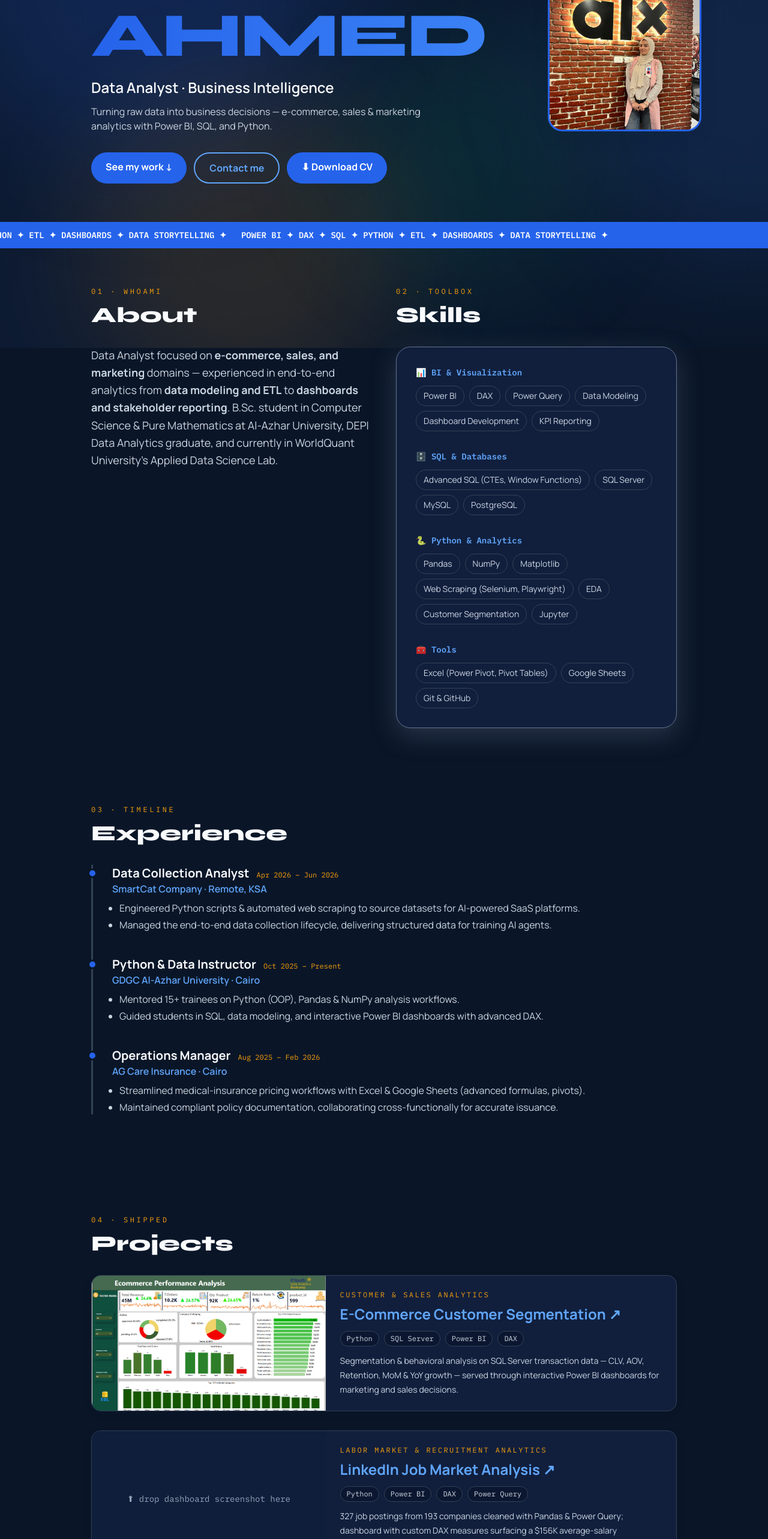
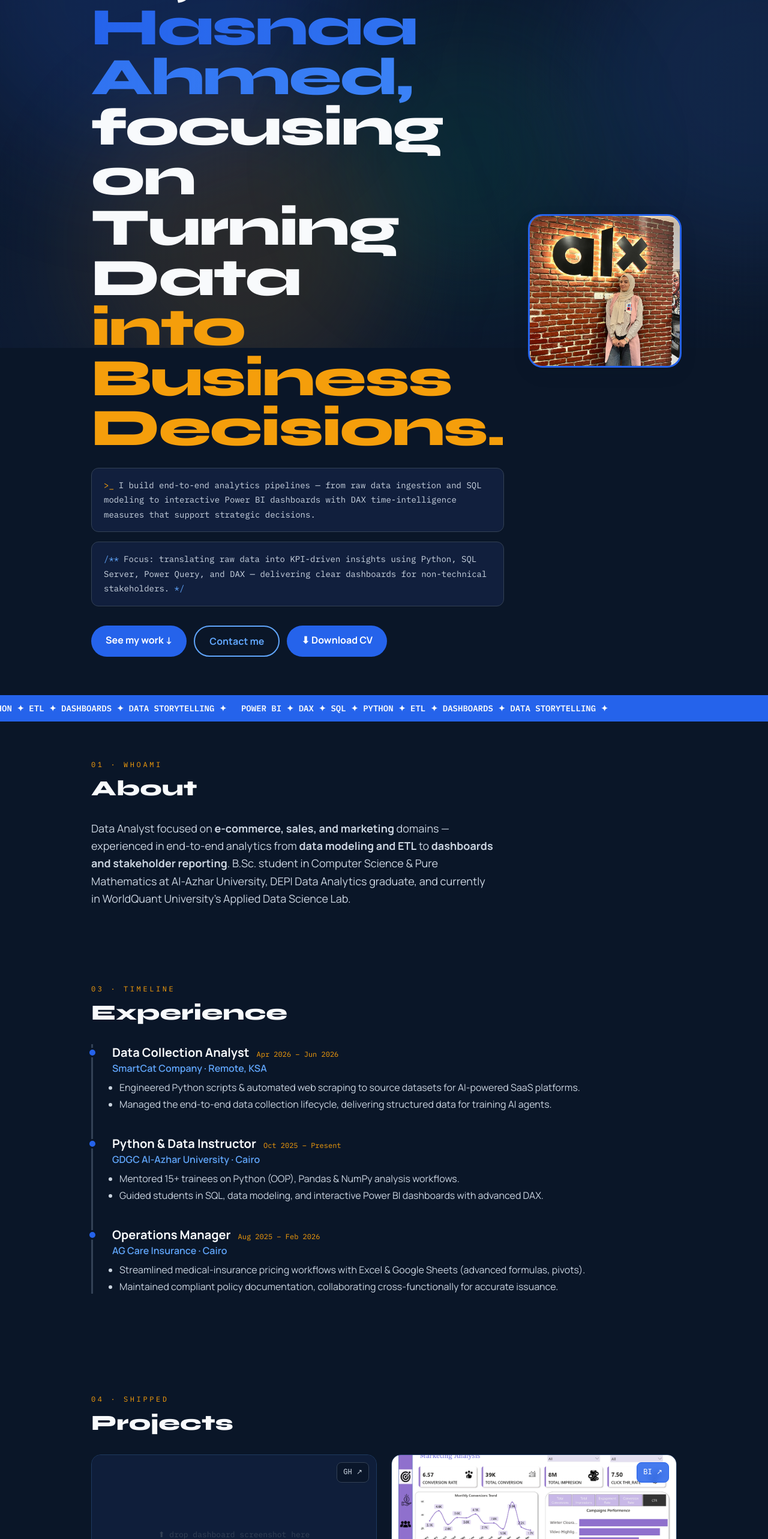
Before and after one commit to evehasnaa/hasnaa_portfolio, a React (Vite) app: page / in a window 1280 px wide. Shown: the part 220-2786 px from the top of the page at 60% size. Built offline with nearby package versions, Linux system fonts and the light colour scheme.

Commit message:
Redesign Hero text + project cards grid, remove Skills section

```diff
--- a/src/App.jsx
+++ b/src/App.jsx
@@ -205,23 +205,55 @@ function ContactCard({ icon, label, value, action, href }) {
 /* ───────────────────────── Project card (horizontal) ───────────────────────── */
 function ProjectCard({ p }) {
   return (
-    <a href={p.link} target="_blank" rel="noreferrer"
-      className="proj-card flex flex-col md:flex-row rounded-2xl overflow-hidden"
-      style={{ background: "#111F3D", border: "1.5px solid #334155" }}>
-      {/* 🖼️ image panel — left 40% */}
-      <div className="proj-img relative h-52 md:h-auto md:w-[40%] shrink-0 overflow-hidden flex items-center justify-center font-mono text-sm"
-        style={{ background: "#0F1E3A", color: "#94A3B8" }}>
-        {p.img
-          ? <img src={p.img} alt={p.title} className="absolute inset-0 w-full h-full object-cover" />
-          : <>⬆ drop dashboard screenshot here</>}
+    <div
+      className="proj-card rounded-2xl overflow-hidden flex flex-col"
+      style={{ background: "#111F3D", border: "1.5px solid #1E3A5F" }}
+    >
+      <div
+        className="proj-img relative w-full overflow-hidden flex items-center justify-center font-mono text-sm"
+        style={{ aspectRatio: "16/9", background: "#0F1E3A", color: "#94A3B8" }}
+      >
+        {p.img ? (
+          <img
+            src={p.img}
+            alt={p.title}
+            className="absolute inset-0 w-full h-full object-cover"
+          />
+        ) : (
+          <span style={{ color: "#334155", fontSize: "13px" }}>
+            ⬆ drop dashboard screenshot here
+          </span>
+        )}
+        <div className="absolute top-3 right-3 flex gap-2" style={{ zIndex: 3 }}>
+          {p.githubLink && (
+            <a href={p.githubLink} target="_blank" rel="noreferrer"
+              onClick={(e) => e.stopPropagation()} title="GitHub"
+              style={{ background: "rgba(10,22,40,0.85)", border: "1px solid #334155",
+                borderRadius: "8px", padding: "6px 10px", color: "#CBD5E1",
+                fontSize: "12px", textDecoration: "none", backdropFilter: "blur(4px)",
+                fontFamily: "monospace" }}>
+              GH ↗
+            </a>
+          )}
+          {p.powerbiLink && (
+            <a href={p.powerbiLink} target="_blank" rel="noreferrer"
+              onClick={(e) => e.stopPropagation()} title="Power BI Report"
+              style={{ background: "rgba(37,99,235,0.85)", border: "1px solid #2563EB",
+                borderRadius: "8px", padding: "6px 10px", color: "#FFFFFF",
+                fontSize: "12px", textDecoration: "none", backdropFilter: "blur(4px)",
+                fontFamily: "monospace" }}>
+              BI ↗
+            </a>
+          )}
+        </div>
       </div>
-      {/* content — right 60% */}
-      <div className="p-6 md:w-[60%]">
-        <div className="font-mono text-xs uppercase tracking-[0.2em] mb-2" style={{ color: "#F59E0B" }}>{p.tag}</div>
-        <h3 className="text-xl md:text-2xl" style={{ color: "#60A5FA", fontWeight: 700 }}>
-          {p.title} <span className="proj-arrow">↗</span>
+      <div className="p-5 flex flex-col flex-1">
+        <div className="font-mono text-xs uppercase tracking-[0.2em] mb-2"
+          style={{ color: "#F59E0B" }}>{p.tag}</div>
+        <h3 className="text-lg font-bold mb-3" style={{ color: "#60A5FA", lineHeight: 1.3 }}>
+          {p.title} <span className="proj-arrow" style={{ color: "#F59E0B" }}>↗</span>
         </h3>
-        <div className="flex flex-wrap gap-2 mt-3 mb-3">
+        <div className="flex flex-wrap gap-2 mb-3">
           {p.tools.split("·").map((t) => (
             <span key={t} className="font-mono text-xs px-2.5 py-1 rounded-full"
               style={{ background: "#0B1730", border: "1px solid #334155", color: "#CBD5E1" }}>
@@ -229,9 +261,11 @@ function ProjectCard({ p }) {
             </span>
           ))}
         </div>
-        <p className="text-sm" style={{ color: "#CBD5E1", lineHeight: 1.7 }}>{p.desc}</p>
+        <p className="text-sm mt-auto" style={{ color: "#94A3B8", lineHeight: 1.7 }}>
+          {p.desc}
+        </p>
       </div>
-    </a>
+    </div>
   );
 }
 
@@ -263,21 +297,46 @@ const EXPERIENCE = [
 ];
 
 const PROJECTS = [
-  { title: "E-Commerce Customer Segmentation", tag: "Customer & Sales Analytics",
-    tools: "Python · SQL Server · Power BI · DAX", link: "https://github.com/evehasnaa/bootcamp-data-analysis/blob/main/image%20dashboard/Screenshot%20(236).png",
-    img: ecommerceImg,
-    desc: "Segmentation & behavioral analysis on SQL Server transaction data — CLV, AOV, Retention, MoM & YoY growth — served through interactive Power BI dashboards for marketing and sales decisions." },
-  { title: "LinkedIn Job Market Analysis", tag: "Labor Market & Recruitment Analytics",
-    tools: "Python · Power BI · DAX · Power Query", link: "https://github.com/evehasnaa/LINKEDIN-JOP-DATA-ANALYSIS-PROJECT-",
-    desc: "327 job postings from 193 companies cleaned with Pandas & Power Query; dashboard with custom DAX measures surfacing a $156K average-salary benchmark, top hiring regions, and 5 job families." },
-  { title: "Multi-Platform Marketing Analytics", tag: "Marketing Performance Analytics",
+  {
+    title: "Healthcare Analytics — End to End",
+    tag: "Analytics Engineering · Medallion",
+    tools: "Python · SQL Server · Power BI · TMDL",
+    link: "https://github.com/evehasnaa/healthcare-analysis-end-to-end-project-",
+    githubLink: "https://github.com/evehasnaa/healthcare-analysis-end-to-end-project-",
+    powerbiLink: null,
+    img: null,
+    desc: "1M synthetic encounters generated, loaded through Staging → Bronze → Silver → Gold on SQL Server, and served via a Power BI semantic model — a full analytics-engineering pipeline.",
+  },
+  {
+    title: "Multi-Platform Marketing Analytics",
+    tag: "Marketing Performance Analytics",
     tools: "Power BI · DAX · Power Query",
     link: "https://app.powerbi.com/view?r=eyJrIjoiMTAxYzZkZTgtYzEzNS00ZTVlLTlhNTMtYmU2NjhlYmU3MTUwIiwidCI6IjJiYjZlNWJjLWMxMDktNDdmYi05NDMzLWMxYzZmNGZhMzNmZiIsImMiOjl9",
+    githubLink: null,
+    powerbiLink: "https://app.powerbi.com/view?r=eyJrIjoiMTAxYzZkZTgtYzEzNS00ZTVlLTlhNTMtYmU2NjhlYmU3MTUwIiwidCI6IjJiYjZlNWJjLWMxMDktNDdmYi05NDMzLWMxYzZmNGZhMzNmZiIsImMiOjl9",
     img: marketingImg,
-    desc: "4-page report analyzing 20 campaigns across Facebook, Instagram & TikTok — 10+ DAX measures tracking ROI, CPC, CPA, CTR and conversion, with dynamic metric-switching and synced slicers." },
-  { title: "Healthcare Analytics — End to End", tag: "Analytics Engineering · Medallion",
-    tools: "Python · SQL Server · Power BI · TMDL", link: "https://github.com/evehasnaa/healthcare-analysis-end-to-end-project-",
-    desc: "1M synthetic encounters generated, loaded through Staging → Bronze → Silver → Gold on SQL Server, and served via a Power BI semantic model — a full analytics-engineering pipeline." },
+    desc: "4-page report analyzing 20 campaigns across Facebook, Instagram & TikTok — 10+ DAX measures tracking ROI, CPC, CPA, CTR and conversion, with dynamic metric-switching and synced slicers.",
+  },
+  {
+    title: "LinkedIn Job Market Analysis",
+    tag: "Labor Market & Recruitment Analytics",
+    tools: "Python · Power BI · DAX · Power Query",
+    link: "https://github.com/evehasnaa/LINKEDIN-JOP-DATA-ANALYSIS-PROJECT-",
+    githubLink: "https://github.com/evehasnaa/LINKEDIN-JOP-DATA-ANALYSIS-PROJECT-",
+    powerbiLink: "https://app.powerbi.com/groups/me/reports/3c2f9417-c369-43aa-b8d7-6871086ddb93?ctid=2bb6e5bc-c109-47fb-9433-c1c6f4fa33ff&pbi_source=linkShare",
+    img: null,
+    desc: "327 job postings from 193 companies cleaned with Pandas & Power Query; dashboard with custom DAX measures surfacing a $156K average-salary benchmark, top hiring regions, and 5 job families.",
+  },
+  {
+    title: "E-Commerce Customer Segmentation",
+    tag: "Customer & Sales Analytics",
+    tools: "Python · SQL Server · Power BI · DAX",
+    link: "https://github.com/evehasnaa/bootcamp-data-analysis",
+    githubLink: "https://github.com/evehasnaa/bootcamp-data-analysis",
+    powerbiLink: null,
+    img: ecommerceImg,
+    desc: "Segmentation & behavioral analysis on SQL Server transaction data — CLV, AOV, Retention, MoM & YoY growth — served through interactive Power BI dashboards for marketing and sales decisions.",
+  },
 ];
 
 /* ───────────────────────── App ───────────────────────── */
@@ -301,14 +360,14 @@ export default function Portfolio() {
         @keyframes heroIn { from { opacity: 0; transform: translateY(26px);} to { opacity: 1;} }
         .marquee { animation: slide 18s linear infinite; }
         @keyframes slide { from { transform: translateX(0);} to { transform: translateX(-50%);} }
-        .proj-card { position: relative; transition: all .35s cubic-bezier(.25,.46,.45,.94); will-change: transform; box-shadow: 0 4px 14px rgba(15,23,42,.06); }
-        .proj-card:hover { transform: translateY(-8px); box-shadow: 0 18px 44px rgba(15,23,42,.14); }
-        .proj-card::before { content: ''; position: absolute; left: 0; top: 0; bottom: 0; width: 3px; background: #f59e0b; opacity: 0; transition: opacity .35s cubic-bezier(.25,.46,.45,.94); z-index: 2; }
+        .proj-card { position: relative; transition: transform 0.3s cubic-bezier(0.25,0.46,0.45,0.94), border-color 0.3s ease; will-change: transform; }
+        .proj-card:hover { transform: translateY(-6px); border-color: #2563EB !important; }
+        .proj-card::before { content: ''; position: absolute; left: 0; top: 0; right: 0; height: 3px; background: #F59E0B; opacity: 0; transition: opacity .3s ease; z-index: 2; border-radius: 12px 12px 0 0; }
         .proj-card:hover::before { opacity: 1; }
-        .proj-card .proj-img { transition: transform .35s cubic-bezier(.25,.46,.45,.94); will-change: transform; }
-        .proj-card:hover .proj-img { transform: scale(1.03); }
-        .proj-card .proj-arrow { display: inline-block; transition: transform .35s cubic-bezier(.25,.46,.45,.94); }
-        .proj-card:hover .proj-arrow { transform: translateX(6px); }
+        .proj-card .proj-img { transition: transform .3s cubic-bezier(.25,.46,.45,.94); }
+        .proj-card:hover .proj-img { transform: scale(1.04); }
+        .proj-card .proj-arrow { display: inline-block; transition: transform .3s cubic-bezier(.25,.46,.45,.94); }
+        .proj-card:hover .proj-arrow { transform: translate(4px,-4px); }
         .lift-card { transition: transform .3s ease, box-shadow .3s ease; box-shadow: 0 4px 14px rgba(15,23,42,.06); }
         .lift-card:hover { transform: translateY(-4px); box-shadow: 0 10px 30px rgba(15,23,42,.08); }
         .reveal { opacity: 0; transform: translateY(18px); transition: opacity .7s ease, transform .7s cubic-bezier(.2,.9,.3,1); }
@@ -329,6 +388,11 @@ export default function Portfolio() {
           100% { transform: translate(-70px,60px) scale(.95); }
         }
         @media (prefers-reduced-motion: reduce) { *,*::before,*::after { animation: none !important; transition: none !important; } .reveal { opacity: 1; transform: none; } }
+        .hasnaa-exe { display: inline-block;
+          animation: blink-cursor 1.1s step-end infinite; }
+        @keyframes blink-cursor {
+          0%,100% { opacity: 1; }
+          50%      { opacity: 0; } }
       `}</style>
 
       {!entered && <Splash onDone={() => setEntered(true)} />}
@@ -347,26 +411,65 @@ export default function Portfolio() {
       <header className="relative overflow-hidden">
         <div className={`max-w-5xl mx-auto px-6 pt-24 pb-16 flex flex-col md:flex-row items-center gap-10 ${entered ? "hero-in" : ""}`}>
           <div className="flex-1">
-          <div className="font-mono text-sm mb-4" style={{ color: "#F59E0B" }}>
-            {"</>"} hello_world — I'm
+          {/* signature tag */}
+          <div className="font-mono text-sm mb-6"
+            style={{ color: "#F59E0B" }}>
+            {">"} hasnaa.exe<span className="hasnaa-exe">_</span>
           </div>
-          <h1 className="font-extrabold leading-[0.95] tracking-tight"
-            style={{ fontFamily: "'Syne',sans-serif", fontSize: "clamp(3rem,9vw,6.5rem)" }}>
-            <span style={{ color: "#F8FAFC" }}>HASNAA</span>{" "}
+
+          {/* main headline */}
+          <h1 className="font-extrabold leading-[0.95] tracking-tight mb-6"
+            style={{ fontFamily: "'Syne',sans-serif",
+                     fontSize: "clamp(2.8rem,7vw,5.5rem)" }}>
+            <span style={{ color: "#F8FAFC" }}>Hi, I am </span>
             <span style={{
               background: "linear-gradient(90deg,#2563EB 0%,#3B82F6 100%)",
-              WebkitBackgroundClip: "text", backgroundClip: "text", color: "transparent" }}>
-              AHMED
+              WebkitBackgroundClip: "text",
+              backgroundClip: "text",
+              color: "transparent" }}>
+              Hasnaa Ahmed,
+            </span>
+            <br />
+            <span style={{ color: "#F8FAFC" }}>
+              focusing on Turning Data
+            </span>
+            <br />
+            <span style={{ color: "#F59E0B" }}>
+              into Business Decisions.
             </span>
           </h1>
-          <p className="mt-5 text-lg md:text-2xl font-semibold" style={{ color: "#F8FAFC" }}>
-            Data Analyst · Business Intelligence
-          </p>
-          <p className="mt-3 max-w-xl" style={{ color: "#CBD5E1" }}>
-            Turning raw data into business decisions — e-commerce, sales & marketing analytics
-            with Power BI, SQL, and Python.
-          </p>
-          <div className="flex flex-wrap gap-3 mt-8">
+
+          {/* terminal block 1 */}
+          <div className="rounded-xl px-5 py-4 mb-4 font-mono text-sm"
+            style={{ background: "#111F3D",
+                     border: "1.5px solid #334155",
+                     color: "#CBD5E1", lineHeight: 1.75 }}>
+            <span style={{ color: "#F59E0B" }}>{">_"}</span>
+            <span className="ml-2">
+              I build end-to-end analytics pipelines — from raw data
+              ingestion and SQL modeling to interactive Power BI
+              dashboards with DAX time-intelligence measures that
+              support strategic decisions.
+            </span>
+          </div>
+
+          {/* terminal block 2 */}
+          <div className="rounded-xl px-5 py-4 mb-8 font-mono text-sm"
+            style={{ background: "#111F3D",
+                     border: "1.5px solid #334155",
+                     color: "#CBD5E1", lineHeight: 1.75 }}>
+            <span style={{ color: "#60A5FA" }}>/**</span>
+            <span className="ml-2">
+              Focus: translating raw data into KPI-driven insights
+              using Python, SQL Server, Power Query, and DAX —
+              delivering clear dashboards for non-technical
+              stakeholders.
+            </span>
+            <span style={{ color: "#60A5FA" }}> */</span>
+          </div>
+
+          {/* CTA buttons */}
+          <div className="flex flex-wrap gap-3">
             <a href="#projects" className="btn-primary px-6 py-3 rounded-full font-bold transition-all hover:scale-105"
               style={{ color: "#FFFFFF" }}>
               See my work ↓
@@ -402,7 +505,7 @@ export default function Portfolio() {
 
       {/* ── ABOUT + SKILLS (side by side) ── */}
       <section className="max-w-5xl mx-auto px-6 py-16">
-        <div className="grid md:grid-cols-2 gap-10 items-start">
+        <div className="max-w-2xl">
           <div id="about">
             <Reveal>
               <Eyebrow>01 · whoami</Eyebrow>
@@ -417,31 +520,6 @@ export default function Portfolio() {
                 reporting</b>. B.Sc. student in Computer Science & Pure Mathematics at Al-Azhar University,
                 DEPI Data Analytics graduate, and currently in WorldQuant University's Applied Data Science Lab.
               </p>
-            </Reveal>
-          </div>
-
-          <div id="skills">
-            <Reveal>
-              <Eyebrow>02 · toolbox</Eyebrow>
-              <h2 className="text-3xl md:text-4xl font-extrabold mb-8" style={{ fontFamily: "'Syne',sans-serif", color: "#F8FAFC" }}>
-                Skills
-              </h2>
-            </Reveal>
-            <Reveal delay={120}>
-              <div className="rounded-3xl p-8"
-                style={{ background: "#111F3D", border: "1.5px solid #64748B",
-                         boxShadow: "0 12px 40px rgba(100,116,139,.35), 0 4px 14px rgba(15,23,42,.4)" }}>
-                <div className="grid grid-cols-1 gap-8">
-                  {Object.entries(SKILLS).map(([cat, items]) => (
-                    <div key={cat}>
-                      <div className="font-mono text-sm font-semibold mb-3" style={{ color: "#60A5FA" }}>
-                        {SKILL_ICONS[cat]} {cat}
-                      </div>
-                      <div className="flex flex-wrap gap-2">{items.map((s) => <Chip key={s}>{s}</Chip>)}</div>
-                    </div>
-                  ))}
-                </div>
-              </div>
             </Reveal>
           </div>
         </div>
@@ -481,9 +559,9 @@ export default function Portfolio() {
               Projects
             </h2>
           </Reveal>
-          <div className="flex flex-col" style={{ gap: "2rem" }}>
+          <div className="grid grid-cols-1 md:grid-cols-2" style={{ gap: "1.5rem" }}>
             {PROJECTS.map((p, i) => (
-              <Reveal key={i} delay={i * 110}>
+              <Reveal key={i} delay={i * 80}>
                 <ProjectCard p={p} />
               </Reveal>
             ))}
```
